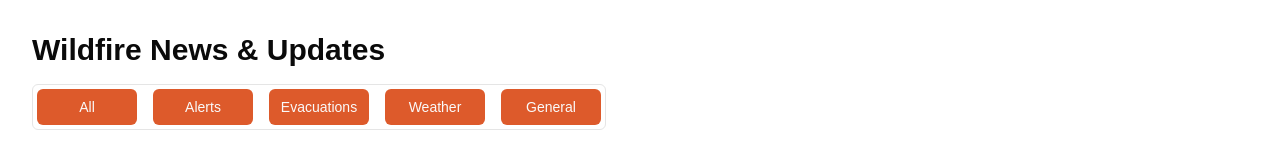
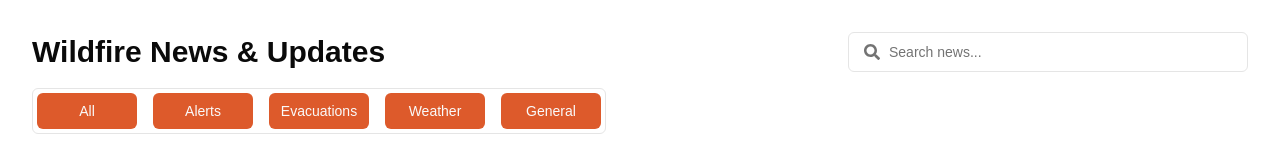
Before and after one commit to EthanSantos/Pyro-AI, a Next.js app in the folder frontend/: page / in a window 1280 px wide. Shown: the top 160 px of the page. Built offline with nearby package versions, Linux system fonts and the light colour scheme.

Commit message:
Implemented frontend UI for search bar.

```diff
--- a/frontend/package.json
+++ b/frontend/package.json
@@ -17,6 +17,7 @@
     "next": "15.1.7",
     "react": "^19.0.0",
     "react-dom": "^19.0.0",
+    "react-icons": "^5.4.0",
     "tailwind-merge": "^3.0.1",
     "tailwindcss-animate": "^1.0.7"
   },
--- a/frontend/src/app/page.tsx
+++ b/frontend/src/app/page.tsx
@@ -3,6 +3,25 @@
 import { useState, useEffect } from "react"
 import NewsCard from "@/components/ui/NewsCard"
 import { Button } from "@/components/ui/button"
+import { FaSearch } from "react-icons/fa"
+import { Input } from "@/components/ui/input"
+
+function SearchNews() {
+  const [isFocused, setIsFocused] = useState<Boolean>(false)
+
+  return(
+    <div className="relative w-[400px]">
+      <FaSearch className={`absolute left-4 top-1/2 transform -translate-y-1/2 ${isFocused ? "text-[#DD5A2B]" : "text-muted-foreground"}`}/>
+      <Input
+        type="text"
+        placeholder="Search news..."
+        className="p-2 pl-10 focus-visible:ring-[#DD5A2B]"
+        onBlur={() => setIsFocused(false)}
+        onFocus={() => setIsFocused(true)}
+      />
+    </div>
+  )
+}
 
 function FilterBar({setFilter} : {setFilter: Function}) {
   const filters = ["All", "Alerts", "Evacuations", "Weather", "General"]
@@ -68,7 +87,10 @@
 
   return (
     <div className="min-h-screen flex flex-col items-start justify-start p-8 space-y-4">
-      <h1 className="text-3xl font-bold">Wildfire News & Updates</h1>
+      <div className="flex items-center justify-between w-full">
+        <h1 className="text-3xl font-bold">Wildfire News & Updates</h1>
+        <SearchNews />
+      </div>
 
       <div>
        <FilterBar setFilter={setFilter}/>
--- /dev/null
+++ b/frontend/src/components/ui/input.tsx
@@ -0,0 +1,22 @@
+import * as React from "react"
+
+import { cn } from "@/lib/utils"
+
+const Input = React.forwardRef<HTMLInputElement, React.ComponentProps<"input">>(
+  ({ className, type, ...props }, ref) => {
+    return (
+      <input
+        type={type}
+        className={cn(
+          "flex h-10 w-full rounded-md border border-input bg-background px-3 py-2 text-base ring-offset-background file:border-0 file:bg-transparent file:text-sm file:font-medium file:text-foreground placeholder:text-muted-foreground focus-visible:outline-none focus-visible:ring-2 focus-visible:ring-ring focus-visible:ring-offset-2 disabled:cursor-not-allowed disabled:opacity-50 md:text-sm",
+          className
+        )}
+        ref={ref}
+        {...props}
+      />
+    )
+  }
+)
+Input.displayName = "Input"
+
+export { Input }
```
Also changed, not shown: 1 other file (tests, documents, lock files or other folders).
